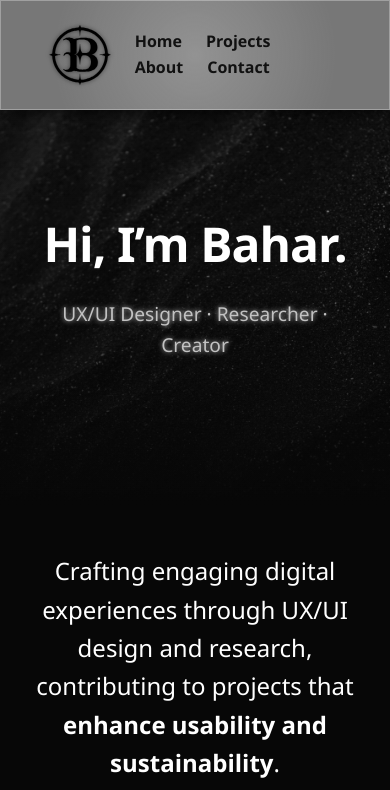
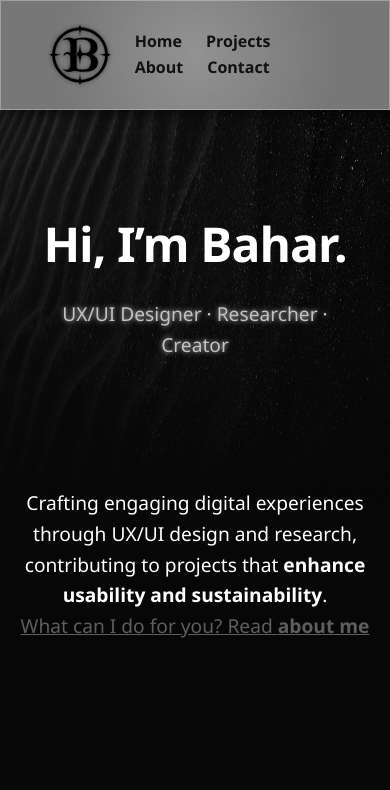
Before and after one commit to baharRi/portfolio, a React (Create React App) app: page /#/ in a window 390 px wide. Shown: the top 790 px of the page. Built offline with nearby package versions, Linux system fonts and the light colour scheme; some icons are missing.

Commit message:
mobile responsivity in home

```diff
--- a/src/App.css
+++ b/src/App.css
@@ -73,6 +73,14 @@
     url(assets/sand.jpg);
   background-size: cover;       /* makes sure it fills the screen */
   background-attachment: fixed;
+}
+
+@media (max-width: 768px) {
+  body {
+    background-size: auto 100%;
+    background-repeat: no-repeat;
+  }
+
 }
 
 button {
@@ -318,10 +326,6 @@
     padding: 1rem 0.5rem; /* smaller padding for tablets/phones */
     font-size: 1.2rem;    /* slightly smaller font size */
   }
-
-  .aboutIntro {
-    padding: 2rem 2rem;
-  }
 }
 
 /* About */
@@ -346,6 +350,13 @@
   color: #fff;
   cursor: pointer;
   transform: translateX(1rem);
+}
+
+@media (max-width: 768px) {
+  .aboutIntro {
+    padding: 2rem 1rem;
+    font-size: 1.2rem;
+  }
 }
 
 .aboutBox {
```
